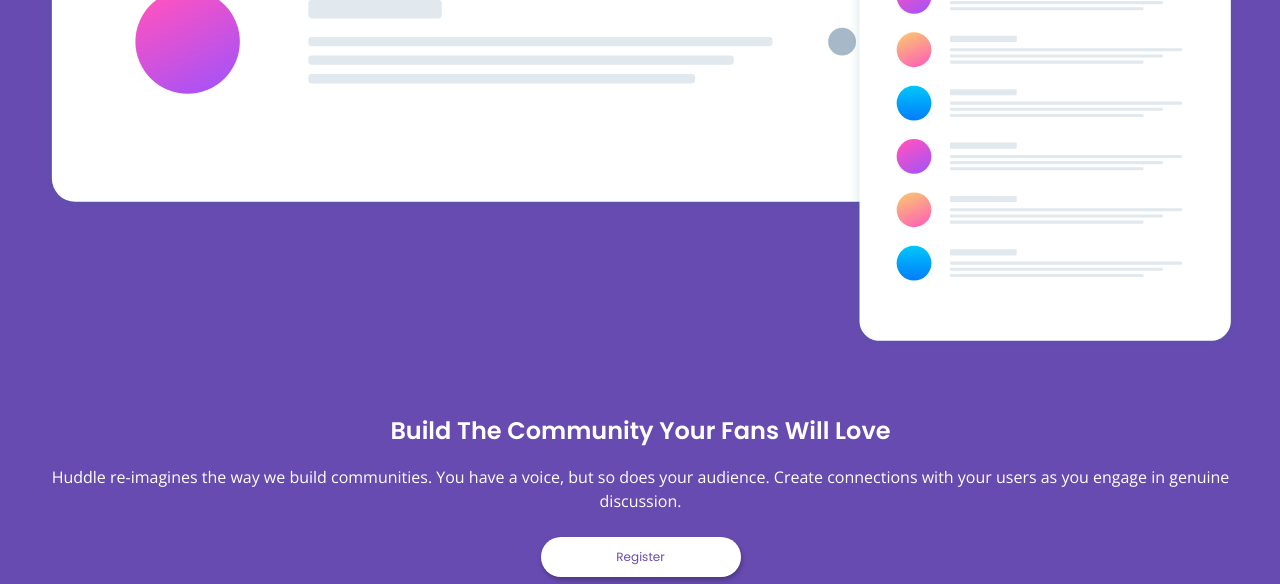
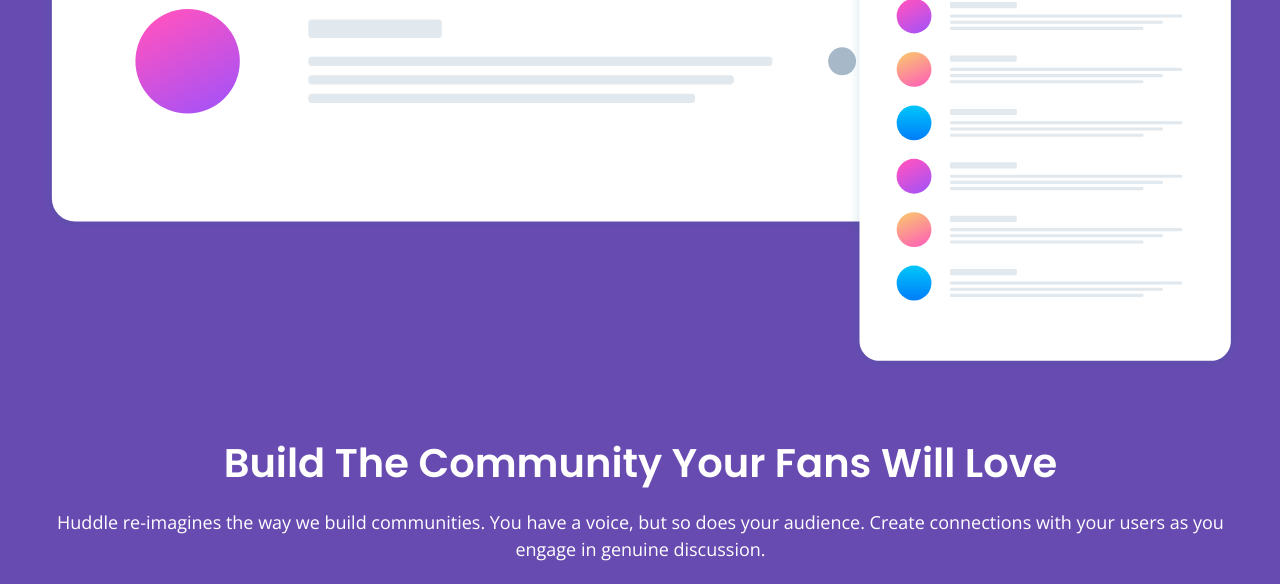
Before and after one commit to vanderms/huddle-hero-section, a website: page index.html in a window 1280 px wide. Shown: the part 648-1232 px from the top of the page. Drawn offline with nearby package versions, Linux system fonts and the light colour scheme.

Commit message:
implement tablet design

```diff
--- a/index.scss
+++ b/index.scss
@@ -1,5 +1,22 @@
+@use 'sass:map';
+@use 'sass:math';
+
 $open-sans: 'Open Sans', sans-serif;
 $poppins: 'Poppins', sans-serif;
+
+$breakpoints: (
+  mobile: 350px,
+  tablet: 720px,
+  laptop: 1200px,
+  desktop: 1520px,
+);
+
+@mixin media($size) {
+  $breakpoint: map.get($breakpoints, $size);
+  @media screen and (min-width: $breakpoint) {
+    @content;
+  }
+}
 
 *,
 *::before,
@@ -20,8 +37,6 @@
 ul {
   list-style-type: none;
 }
-
-
 
 body {
   background-color: #684bb1;
@@ -51,6 +66,10 @@
     .logo {
       width: 120px;
       height: auto;
+
+      @include media(tablet) {
+        width: 200px;
+      }
     }
   }
 
@@ -76,6 +95,11 @@
       line-height: 36px;
       text-align: center;
       color: #ffffff;
+
+      @include media(tablet) {
+        font-size: 40px;
+        line-height: 60px;
+      }
     }
 
     .description {
@@ -86,6 +110,11 @@
       line-height: 24px;
       text-align: center;
       color: #ffffff;
+
+      @include media(tablet) {
+        font-size: 18px;
+        line-height: 27px;
+      }
     }
 
     .call-to-action {
@@ -96,11 +125,22 @@
       height: 40px;
       background: #ffffff;
       box-shadow: 1px 3px 5px rgba(0, 0, 0, 0.269022);
-      border-radius: 20px;
+      border-radius: 999px;
       font-family: $poppins;
       font-weight: 400;
       font-size: 12px;
       color: #684bb1;
+
+      &:hover {
+        background: #e880e8;
+        color: white;
+        box-shadow: 2px 4px 9px 3px rgba(0, 0, 0, 0.258633);
+      }
+
+      @include media(tablet) {
+        height: 56px;
+        font-size: 18px;
+      }
     }
   }
 
@@ -109,6 +149,10 @@
     display: flex;
     justify-content: center;
     gap: 10.5px;
+
+    @include media(tablet) {
+      gap: 16px;
+    }
 
     .social-link {
       height: 28px;
```
Also changed, not shown: index.css, 1 other file.
